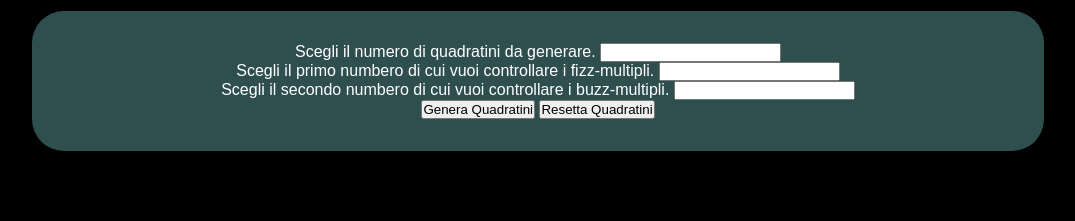
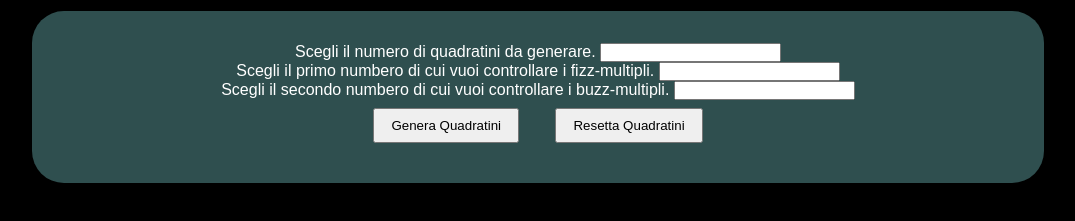
Before and after one commit to valeriosalzano/js-fizzbuzz, a plain HTML site: page bonus/index.html in a window 1280 px wide. Shown: the part 111-332 px from the top of the page, without its empty margins (102-1177 px from the left). Drawn offline with Linux system fonts and the light colour scheme.

Commit message:
btns style modified

```diff
--- a/bonus/css/style.css
+++ b/bonus/css/style.css
@@ -40,6 +40,12 @@ h1 {
 
 form br {
     margin-bottom: 1.5rem;
+    line-height: 2rem;
+}
+
+.form-container button {
+    padding: 0.5rem 1rem;
+    margin: 0.5rem 1rem;
 }
 
 .squares-container {
```
